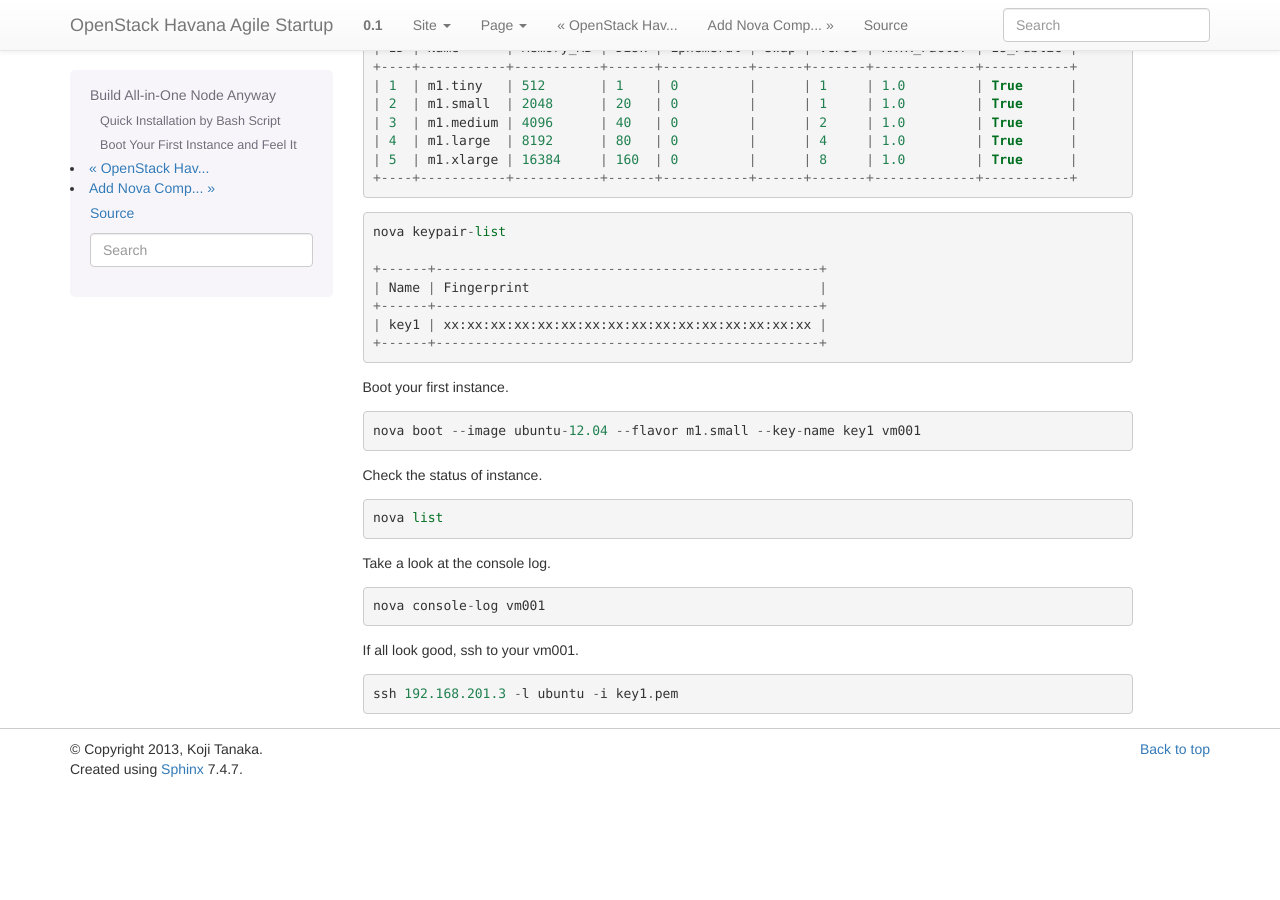
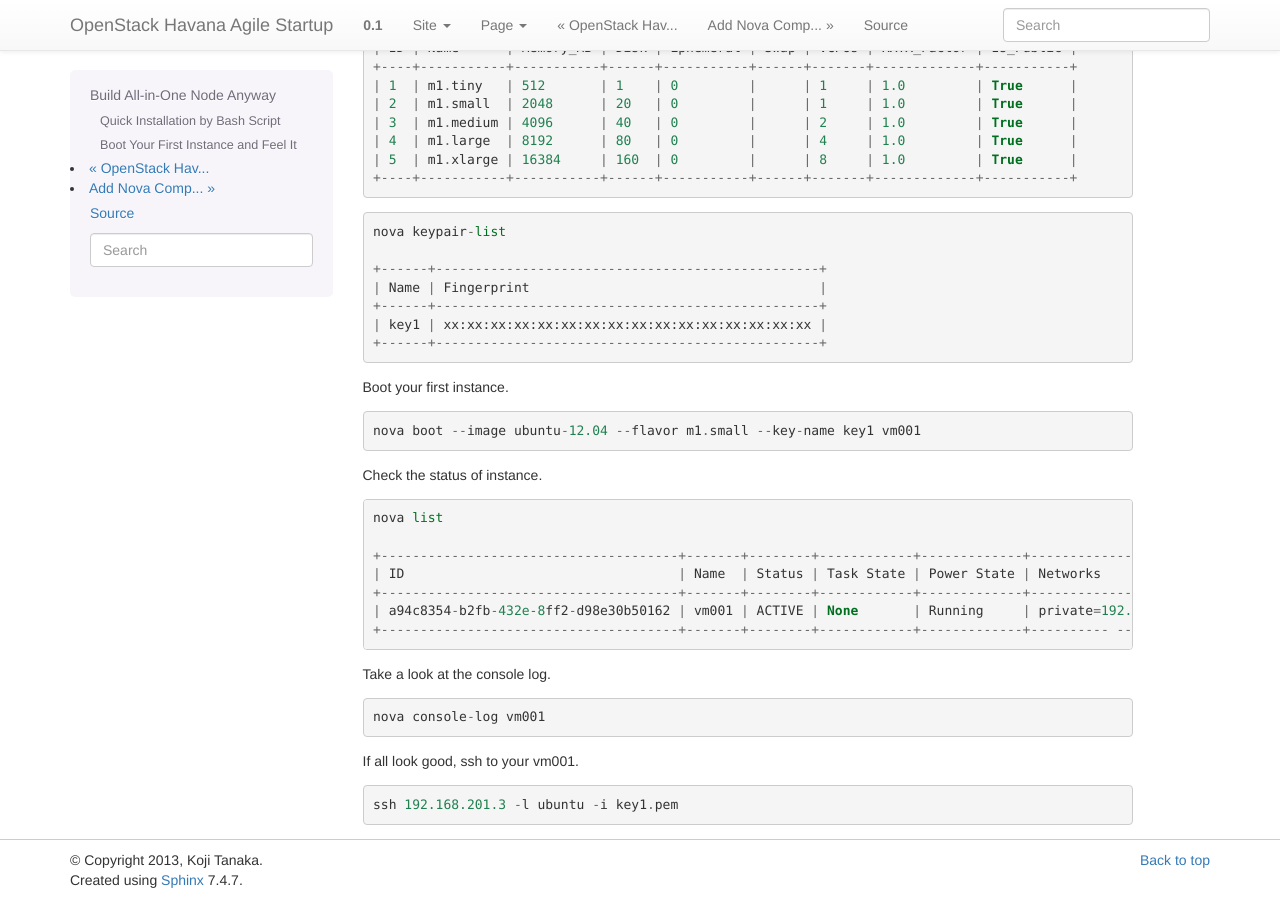
Before and after one commit to kojiwell/deploy_havana, a Sphinx documentation site: the page built from doc/all_in_one.rst, in a window 1280 px wide and 900 px high, scrolled down 1333 px. Built offline with Sphinx 7.4.7, drawn with Linux system fonts in a browser that asks for light colours; before the commit the page ends 2122 px from its top, so only the background shows below that.

Commit message:
update doc/all_in_one.rst

```diff
--- a/doc/all_in_one.rst
+++ b/doc/all_in_one.rst
@@ -104,6 +104,12 @@
 
    nova list
 
+   +--------------------------------------+-------+--------+------------+-------------+-----------------------+
+   | ID                                   | Name  | Status | Task State | Power State | Networks              |
+   +--------------------------------------+-------+--------+------------+-------------+-----------------------+
+   | a94c8354-b2fb-432e-8ff2-d98e30b50162 | vm001 | ACTIVE | None       | Running     | private=192.168.21.2  |
+   +--------------------------------------+-------+--------+------------+-------------+---------- ------------+
+
 Take a look at the console log. ::
 
    nova console-log vm001
```
